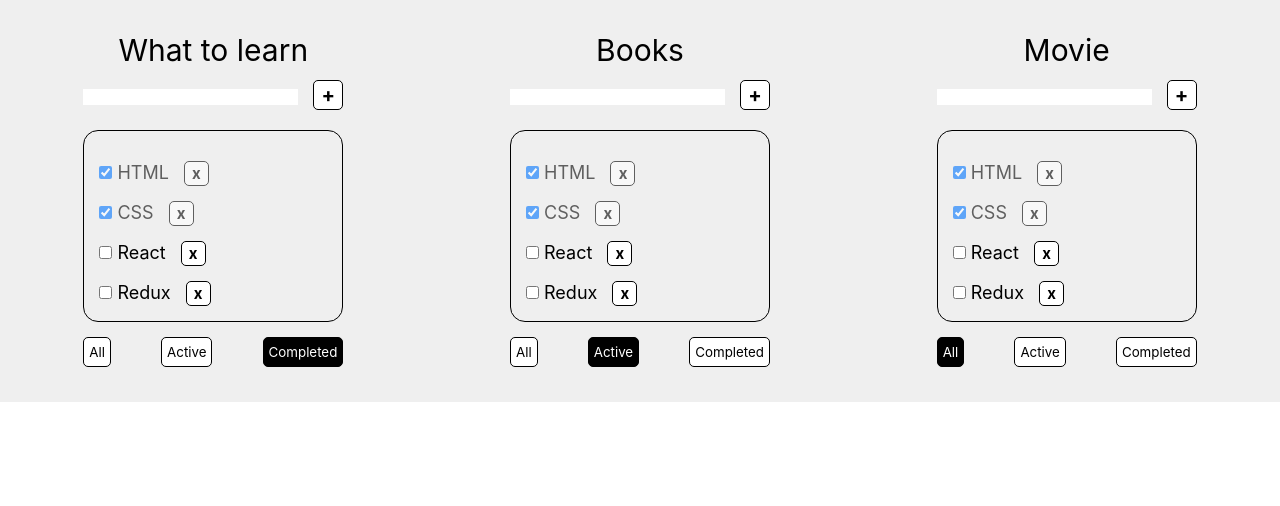
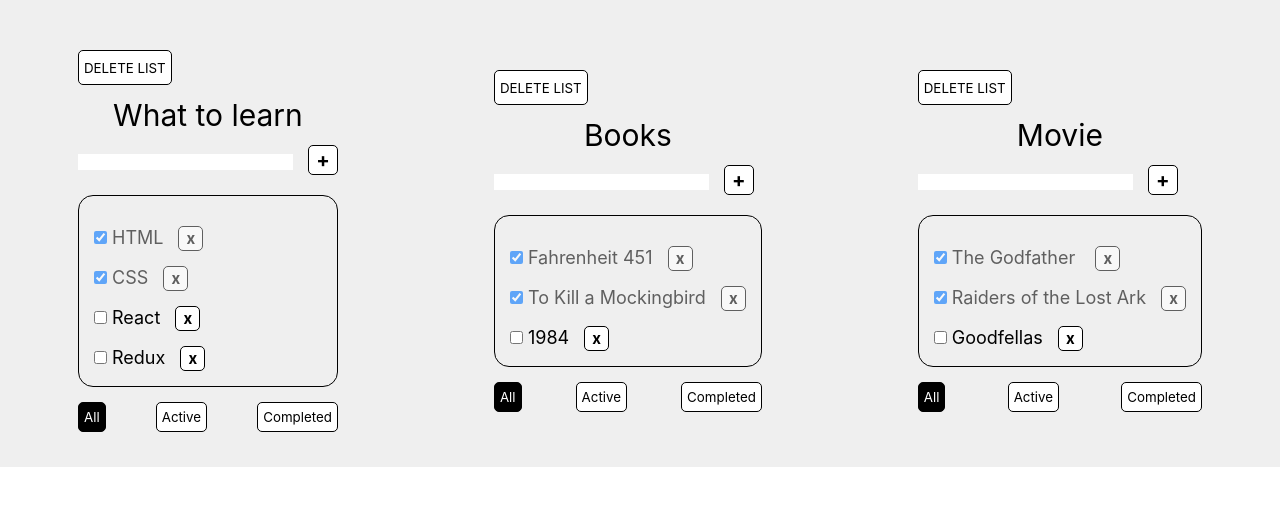
Before and after one commit to AnnaKondrDeveloper/Listifly, a React (Create React App) app: page / in a window 1280 px wide. Shown: the top 506 px of the page. Built offline with nearby package versions, Linux system fonts and the light colour scheme.

Commit message:
Restructured functions addTasks, changeStatus, changeFilter, removeTask for using several lists; added function for removing lists

```diff
--- a/src/App.css
+++ b/src/App.css
@@ -99,6 +99,7 @@ h1, h2, h3, h4, h5, h6 {
 	font-size: 30px;
 	text-align: center;
 	margin-bottom: 15px;
+	margin-top: 15px;
 }
 
 .list_item {
@@ -149,6 +150,15 @@ h1, h2, h3, h4, h5, h6 {
 	font-size: 20px;
 }
 
+.list_button_delete {
+	margin-top: 15px;
+	background-color: white;
+	height: 35px;
+	border: 1px solid black;
+	padding: 5px;
+	text-transform: uppercase;
+}
+
 .error {
 	border: 1px solid red;
 }
--- a/src/App.tsx
+++ b/src/App.tsx
@@ -1,7 +1,7 @@
 
 import { useState } from 'react';
 import './App.css';
-import { TaskType, ToDolist } from './ToDoList';
+import { ToDolist } from './ToDoList';
 import { v1 } from 'uuid';
 
 export type FilterValuesType = "all" | "active" | "completed";
@@ -14,81 +14,94 @@ export type ToDoListsType = {
 
 function App() {
 
+	const listId1 = v1();
+	const listId2 = v1();
+	const listId3 = v1();
+
 	const initLists: Array<ToDoListsType> = [
-		{id: v1(), title: "What to learn", filter: "completed"},
-		{id: v1(), title: "Books", filter: "active"},
-		{id: v1(), title: "Movie", filter: "all"},
+		{id: listId1, title: "What to learn", filter: "all"},
+		{id: listId2, title: "Books", filter: "all"},
+		{id: listId3, title: "Movie", filter: "all"},
 	]
 
-	const initTasks: Array<TaskType> = [
-		{ id: v1(), name: "HTML", isDone: true },
-		{ id: v1(),	name: "CSS", isDone: true	},
-		{ id: v1(), name: "React", isDone: false},
-		{ id: v1(), name: "Redux", isDone: false}
-	];
+	const initTasks = {
+		[listId1] : [
+			{ id: v1(), name: "HTML", isDone: true },
+			{ id: v1(),	name: "CSS", isDone: true	},
+			{ id: v1(), name: "React", isDone: false},
+			{ id: v1(), name: "Redux", isDone: false}
+			],
+		[listId2] : [
+			{ id: v1(), name: "Fahrenheit 451", isDone: true },
+			{ id: v1(),	name: "To Kill a Mockingbird", isDone: true	},
+			{ id: v1(), name: "1984", isDone: false}
+			],
+		[listId3] : [
+			{ id: v1(), name: "The Godfather ", isDone: true },
+			{ id: v1(),	name: "Raiders of the Lost Ark", isDone: true	},
+			{ id: v1(), name: "Goodfellas", isDone: false}
+			]
+	}
 
-	// const tasks2: Array<TaskType> = [
-	// 	{ id: 1, name: "Fahrenheit 451", isDone: true },
-	// 	{ id: 2,	name: "To Kill a Mockingbird", isDone: true	},
-	// 	{ id: 3, name: "1984", isDone: false}
-	// ];
-
-	// const tasks3: Array<TaskType> = [
-	// 	{ id: 1, name: "The Godfather ", isDone: true },
-	// 	{ id: 2,	name: "Raiders of the Lost Ark", isDone: true	},
-	// 	{ id: 3, name: "Goodfellas", isDone: false}
-	// ]
 
 	const [lists, setLists] = useState<Array<ToDoListsType>>(initLists);
 
-	const [tasks, setTasks] = useState (initTasks);
+	const [tasksObj, setTasks] = useState (initTasks);
 
+	function removeList(listId: string) {
+		let filteredLists = lists.filter( t => t.id !== listId);
+		setLists(filteredLists)
+	};
 
-	const [filter, setFilter] = useState<FilterValuesType>("all");
-
-	function removeTask(id: string) {
-		let filteredTasks = tasks.filter( t => t.id !== id);
-		setTasks(filteredTasks)
+	function removeTask(id: string, listId: string) {
+		let list = tasksObj[listId]
+		let filteredTasks = list.filter( t => t.id !== id);
+		tasksObj[listId] = filteredTasks;
+		setTasks({...tasksObj})
 	};
 
 	function changeFilter (value: FilterValuesType, listId: string){
-		let filterNew = lists.find( f => f.id === listId)
-		if (filterNew) {
-			setFilter(value)
+		let list = lists.find( f => f.id === listId)
+		if (list) {
+			list.filter = value
 			const newLists = [ ...lists];
 			setLists(newLists)
 		}
-
 	}
 
-	function addTask (newTaskName: string) {
+	function addTask (newTaskName: string, listId: string) {
+		let list = tasksObj[listId];
+		//Create new task
 		let newTask = {id: v1(), name: newTaskName, isDone: false }
-		let newTasks = [newTask, ...tasks]
-		setTasks(newTasks)
+		//Add new task in array
+		let newTasks = [newTask, ...list];
+		//Copy new array in object
+		tasksObj[listId] = newTasks
+		//Update state for rerendering
+		setTasks({...tasksObj})
 	}
 
-	function changeStatus(taskId: string, isDone: boolean) {
+	function changeStatus(taskId: string, isDone: boolean, listId: string) {
+		let list = tasksObj[listId];
 
-		let foundedTask = tasks.find( t => t.id === taskId )
+		let foundedTask = list.find( t => t.id === taskId )
 		if( foundedTask) {
 			foundedTask.isDone = isDone
+			setTasks({ ...tasksObj});
 		}
-    //Create copy for rerender App
-		const copyTasks = [ ...tasks ]
-		setTasks(copyTasks);
 	}
 
   return (
     <div className="App">
 		{lists.map( (td) => {
 
-		let forToDoTasks = tasks;
+		let forToDoTasks = tasksObj[td.id];
 
-		if (filter === "active") {
-			forToDoTasks = tasks.filter(t => t.isDone === false)
+		if (td.filter === "active") {
+			forToDoTasks = forToDoTasks.filter(t => t.isDone === false)
 		}
-		if (filter === "completed") {
-			forToDoTasks = tasks.filter(t => t.isDone === true)
+		if (td.filter === "completed") {
+			forToDoTasks = forToDoTasks.filter(t => t.isDone === true)
 		}
 			return (
 				<ToDolist
@@ -101,6 +114,7 @@ function App() {
 					addTask = {addTask}
 					changeStatus = {changeStatus}
 					filter = {td.filter}
+					removeList ={removeList}
 					/>
 				)
 			})
--- a/src/ToDoList.tsx
+++ b/src/ToDoList.tsx
@@ -3,13 +3,14 @@ import { FilterValuesType } from "./App";
 
 type PropsType = {
   id: string
-  title: string;
-  tasks: Array<TaskType>;
-  removeTask: (id: string) => void;
-  changeFilter: (value: FilterValuesType, id: string) => void;
-  addTask: (newTaskName: string) => void;
-  changeStatus: (taskId: string, isDone: boolean) => void;
-  filter: FilterValuesType;
+  title: string
+  tasks: Array<TaskType>
+  removeTask: (id: string, listId: string) => void
+  changeFilter: (value: FilterValuesType, id: string) => void
+  addTask: (newTaskName: string, listId: string) => void
+  changeStatus: (taskId: string, isDone: boolean, listId: string) => void
+  filter: FilterValuesType
+  removeList: (listId: string) => void
 };
 
 export type TaskType = {
@@ -24,6 +25,7 @@ export function ToDolist(props: PropsType) {
 
   return (
     <div className="list_items">
+		<button className="list_button_delete" onClick={() => props.removeList(props.id)}>Delete list</button>
       <h2 className="list_title">{props.title}</h2>
       <div>
         <input
@@ -36,7 +38,7 @@ export function ToDolist(props: PropsType) {
           onKeyPress={(e) => {
             setError(null);
             if (e.charCode === 13) {
-              props.addTask(newTaskName);
+              props.addTask(newTaskName, props.id);
               setNewTaskName("");
             }
           }}
@@ -49,7 +51,7 @@ export function ToDolist(props: PropsType) {
               setError("Field is required");
               return;
             }
-            props.addTask(newTaskName);
+            props.addTask(newTaskName, props.id);
             setNewTaskName("");
           }}
         >
@@ -68,7 +70,7 @@ export function ToDolist(props: PropsType) {
               <input
                 type="checkbox"
                 onChange={(e) => {
-                  props.changeStatus(task.id, e.currentTarget.checked);
+                  props.changeStatus(task.id, e.currentTarget.checked, props.id);
                 }}
                 checked={task.isDone}
               />{" "}
@@ -76,7 +78,7 @@ export function ToDolist(props: PropsType) {
               <button
                 className="list_item_button"
                 onClick={() => {
-                  props.removeTask(task.id);
+                  props.removeTask(task.id, props.id);
                 }}
               >
                 x
```
